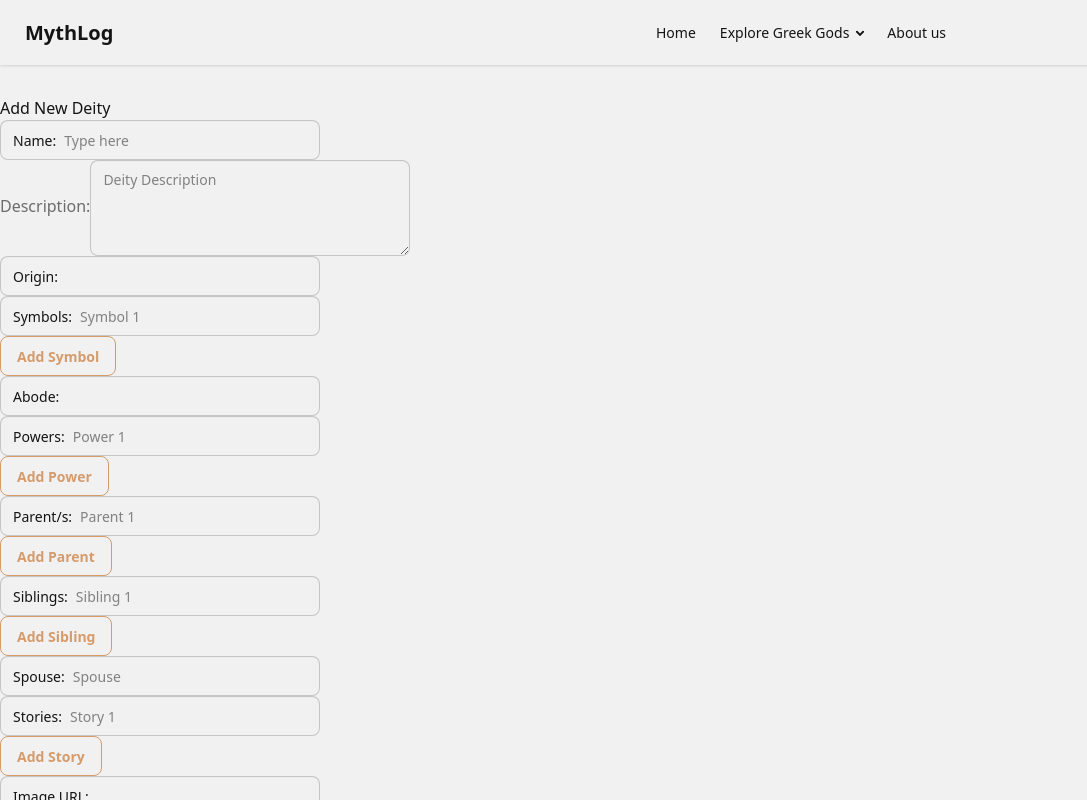
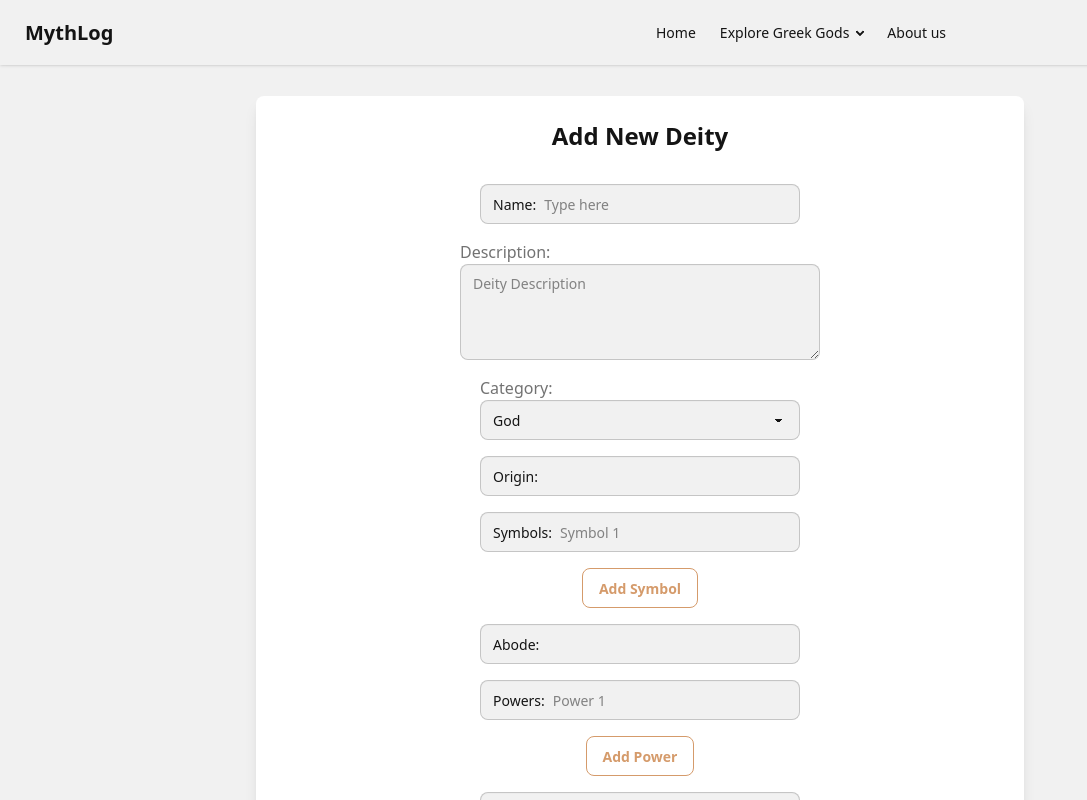
Before and after one commit to Jojocg/MythLog, a React (Vite) app: page /new-god in a window 1280 px wide. Shown: the top 800 px of the page, without its empty margins (0-1087 px from the left). Built offline with nearby package versions, Linux system fonts and the light colour scheme; no server answers.

Commit message:
add new deity form style changed and select category added

```diff
--- a/src/Pages/AddGodPage/AddGodPage.jsx
+++ b/src/Pages/AddGodPage/AddGodPage.jsx
@@ -107,10 +107,10 @@ export default function AddGodPage() {
   };
 
   return (
-    <div /* className="CreateDeityPage" */>
-      <h3>Add New Deity</h3>
+    <div className="max-w-3xl mx-auto mt-8 p-6 bg-white shadow-lg rounded-lg">
+      <h3 className="text-2xl font-semibold text-center mb-8">Add New Deity</h3>
 
-      <form onSubmit={handleSubmit}>
+      <form onSubmit={handleSubmit} className="space-y-4 flex flex-col items-center w-full">
         {/* Campos básicos */}
         <label className="input input-bordered flex items-center gap-2">Name:
           <input
@@ -122,26 +122,31 @@ export default function AddGodPage() {
             onChange={handleChange}
           />
         </label>
-        <label className="form-control">
+
+        <label className="form-control w-6/12">
           <div className="label">
             <span className="label-text">Description:</span>
           </div>
           <textarea
-            className="textarea textarea-bordered h-24" placeholder="Deity Description"
+            className="textarea textarea-bordered w-full h-24" placeholder="Deity Description"
             name="description"
             value={formData.description}
             onChange={handleChange}
           />
         </label>
 
-        {/* <label className="input input-bordered flex items-center gap-2">Category:
-          <input
-            type="text"
-            name="category"
-            value={formData.category}
-            onChange={handleChange}
-          />
-        </label> */}
+        <label className="form-control w-full max-w-xs">
+          <div className="label">
+            <span className="label-text">Category:</span>
+          </div>
+          <select name="category" value={formData.category} className="select select-bordered" onChange={handleChange}>
+            <option disabled selected>Pick one category</option>
+            <option>God</option>
+            <option>Goddess</option>
+            <option>Gods</option>
+          </select>
+        </label>
+
 
         {/* Atributos (symbols, powers, etc.) */}
         <label className="input input-bordered flex items-center gap-2">Origin:
```
